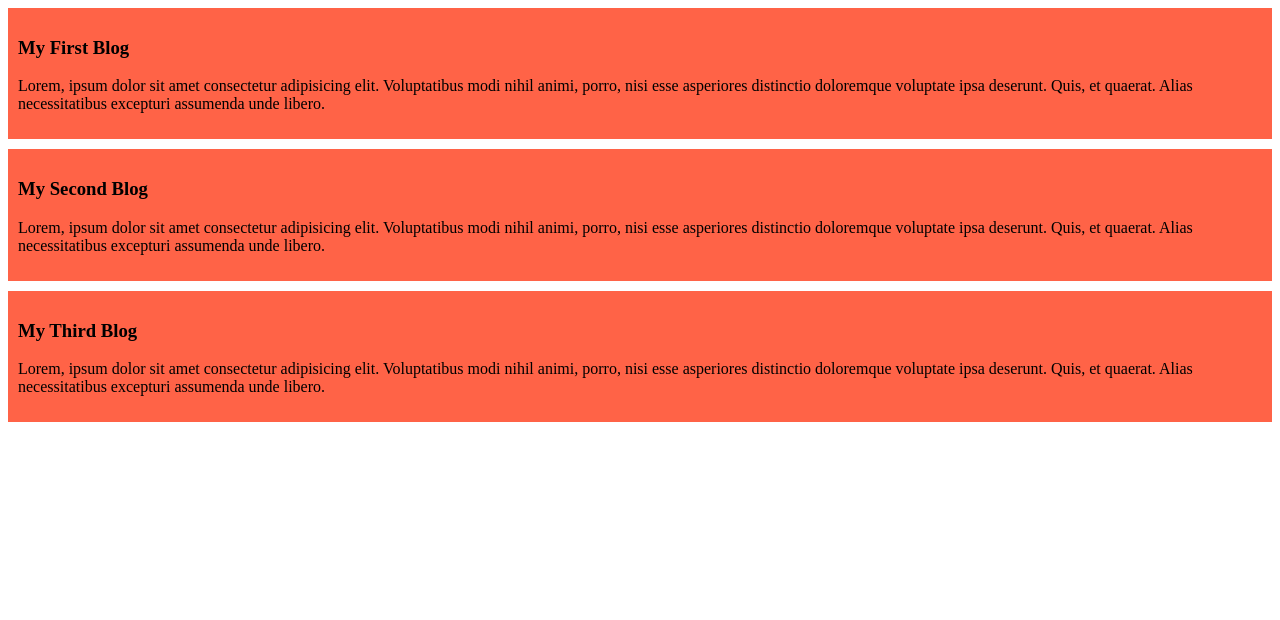
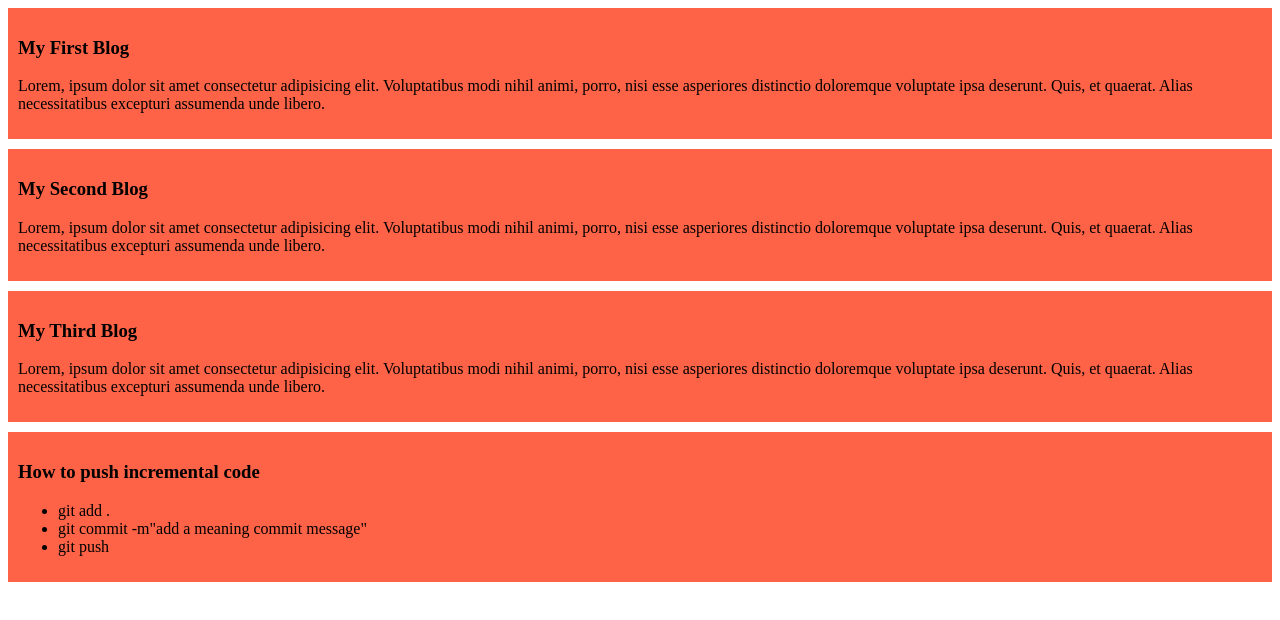
Before and after one commit to ARASHFAQUE/my-simple-website, a plain HTML site: page index.html in a window 1280 px wide. Drawn offline with Linux system fonts and the light colour scheme.

Commit message:
addded a list to push code

```diff
--- a/index.html
+++ b/index.html
@@ -19,5 +19,14 @@
         <h3>My Third Blog</h3>
         <p>Lorem, ipsum dolor sit amet consectetur adipisicing elit. Voluptatibus modi nihil animi, porro, nisi esse asperiores distinctio doloremque voluptate ipsa deserunt. Quis, et quaerat. Alias necessitatibus excepturi assumenda unde libero.</p>
     </div>
+
+    <div>
+        <h3>How to push incremental code</h3>
+        <ul>
+            <li>git add .</li>
+            <li>git commit -m"add a meaning commit message"</li>
+            <li>git push</li>
+        </ul>
+    </div>
 </body>
 </html>
```
